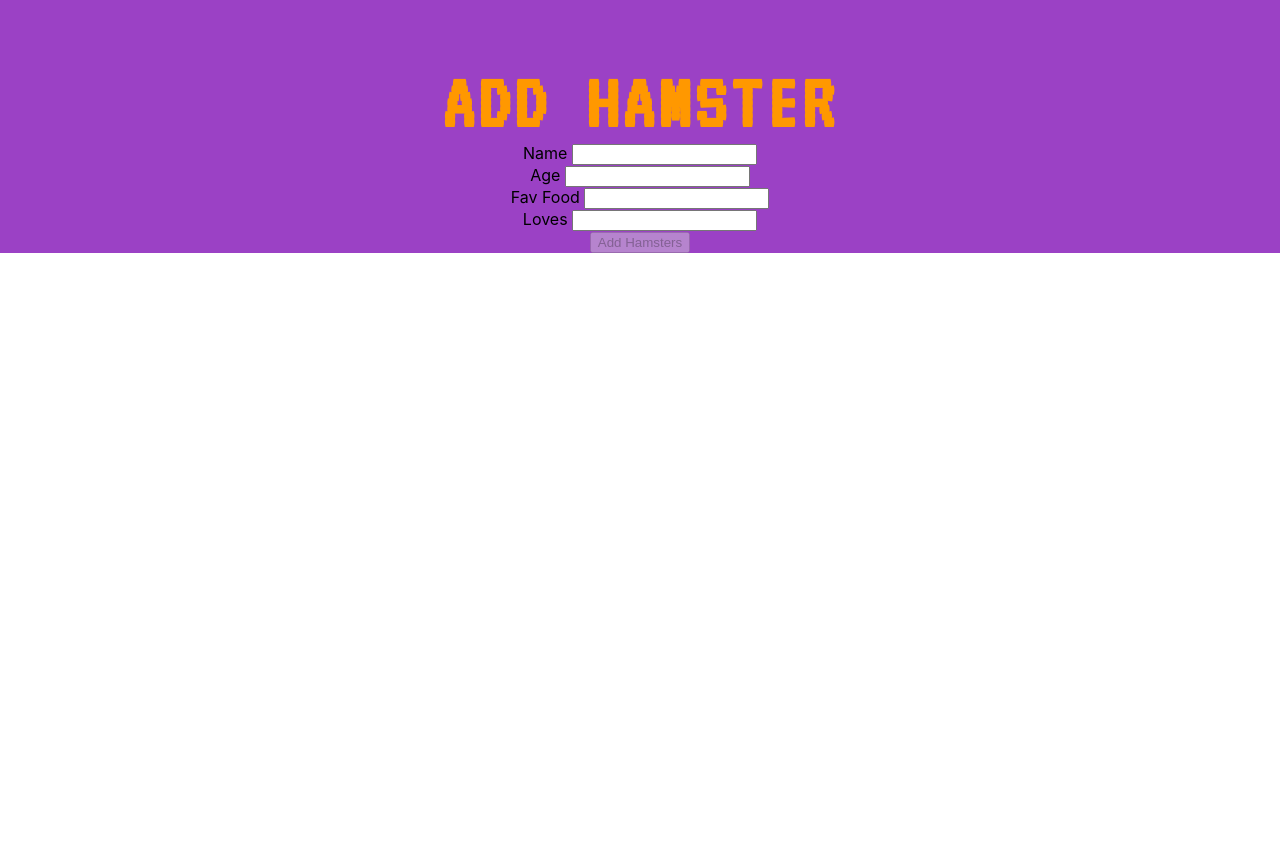
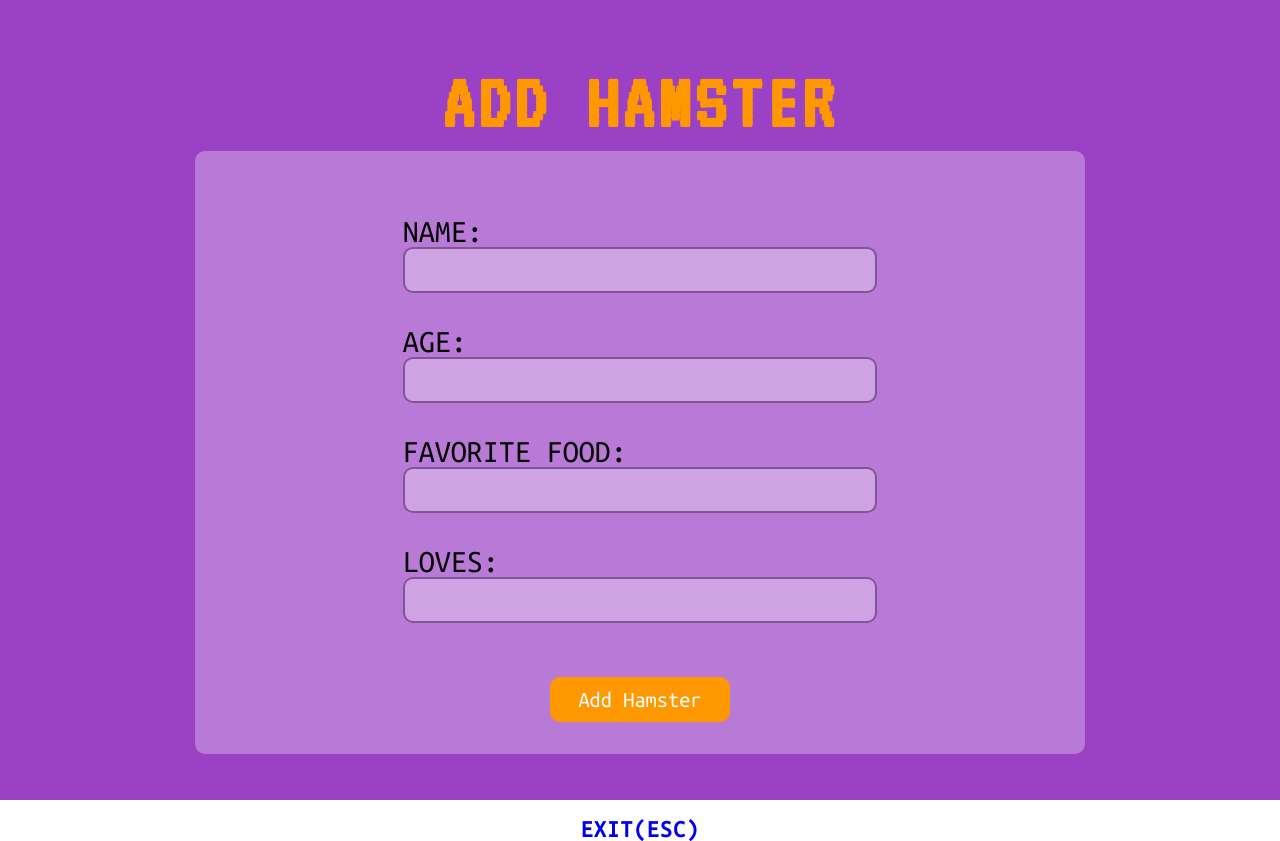
Before and after one commit to thisisamondi/hamsterwars-fullstack, a React (Create React App) app: page /add-hamster in a window 1280 px wide. Before the commit the page ends 800 px from the top, so only its background shows below. Built offline with nearby package versions, Linux system fonts and the light colour scheme.

Commit message:
final CSS to add hamster

```diff
--- a/src/components/AddHamster/AddHamster.css
+++ b/src/components/AddHamster/AddHamster.css
@@ -0,0 +1,65 @@
+.addHamsters {
+	display: flex;
+	flex-direction: column;
+	height: 100vh;
+	text-align: left;
+	align-items: center;
+}
+
+.addHamsters .form {
+	display: flex;
+	flex-direction: column;
+	width: 890px;
+	margin-top: 1vh;
+	font-family: 'Ubuntu Mono', monospace;
+	font-size: 2em;
+	background: rgba(255, 255, 255, 0.3);
+	border-radius: 10px;
+	align-items: center;
+	padding-top: 2em;
+	padding-bottom: 1em;
+
+}
+
+.addHamsters input {
+	height: 3em;
+	width: 35em;
+	border: solid 2px;
+	border-radius: 10px;
+	background-color: #FFFFFF;
+	opacity: 30%;
+
+}
+
+.formInput {
+	margin-bottom: 1em;
+}
+
+.addHamsters .message {
+	font-family: 'Ubuntu Mono', monospace;
+	color: rgb(255, 255, 255);
+	font-size: 0.5em;
+
+}
+
+/* .form div {
+	margin-left: 3em;
+} */
+
+.addHamsters button {
+	width: 8em;
+	height: 2em;
+	background: #FF9800;
+	border-radius: 10px;
+	border-style: none;
+	font-family: 'Ubuntu Mono', monospace;
+	font-size: 0.7em;
+	color: white;
+	margin-top: 1em;
+}
+
+.addHamsters button:hover {
+	color: #9A41C5;
+	cursor: pointer;
+
+}
--- a/src/components/AddHamster/AddHamster.tsx
+++ b/src/components/AddHamster/AddHamster.tsx
@@ -1,6 +1,9 @@
 import './AddHamster.css'
 import React, { useEffect, useState } from 'react';
 import { Redirect } from 'react-router';
+import { getAllJSDocTagsOfKind } from 'typescript';
+import { BrowserRouter as Router, Switch, Route, Link} from "react-router-dom";
+
 
 const AddHamster = () => {
 	const [name, setName] = useState('')
@@ -15,8 +18,6 @@ const AddHamster = () => {
 	const [loves, setLoves] = useState('')
 	const [lovesTouched, setLovesTouched] = useState(false)
 
-	// Variabler för validering (kontrollera rimligheten i värden)
-	// Ändra bara CSS-klassen om användaren haft en chans att ändra värdet
 
 	//Name input
 	let nameIsValid: boolean = true
@@ -64,7 +65,7 @@ const AddHamster = () => {
     let lovesErrorMessage: string = ''
     if( loves === '' ) {
         lovesIsValid = false
-        lovesErrorMessage = 'PLease type in what you love.'
+        lovesErrorMessage = 'Please type in what you love.'
     }
 	let lovesClass = ''
 	if( lovesTouched ) {
@@ -73,7 +74,6 @@ const AddHamster = () => {
 
 
 	let formIsInvalid = !nameIsValid || !ageIsValid || !favFoodIsValid || !lovesIsValid;
-
 
 
 	async function addHamster( url = '', data = {}) {
@@ -88,21 +88,22 @@ const AddHamster = () => {
 		return response.json(); // parses JSON response into native JavaScript objects
 
 		//redirect till gallery
+
 	}
 
 
 
 
 	return (
-	<div>
+	<div className="addHamsters">
 		<h1>ADD HAMSTER</h1>
 
 		<section>
 
-		<div className="update-form">
+		<div className="form">
 
-			<div>
-				<label> Name </label>
+			<div className="formInput">
+				<label> NAME: </label><br />
 				<input
 				type="text"
 				onBlur={() => setNameTouched(true)}
@@ -113,8 +114,8 @@ const AddHamster = () => {
 				{nameTouched ? <div className="message"> {nameErrorMessage} </div> : null}
 			</div>
 
-			<div>
-				<label> Age </label>
+			<div className="formInput">
+				<label> AGE: </label><br />
 				<input
 				type="text"
 				onBlur={() => setAgeTouched(true)}
@@ -125,8 +126,8 @@ const AddHamster = () => {
 				{ageTouched ? <div className="message"> {ageErrorMessage} </div> : null}
 			</div>
 
-			<div>
-				<label> Fav Food </label>
+			<div className="formInput">
+				<label> FAVORITE FOOD: </label><br />
 				<input
 				type="text"
 				onBlur={() => setFavFoodTouched(true)}
@@ -137,8 +138,8 @@ const AddHamster = () => {
 				{favFoodTouched ? <div className="message"> {favFoodErrorMessage} </div> : null}
 			</div>
 
-			<div>
-				<label> Loves </label>
+			<div className="formInput">
+				<label> LOVES: </label><br />
 				<input
 				type="text"
 				onBlur={() => setLovesTouched(true)}
@@ -152,14 +153,18 @@ const AddHamster = () => {
 
 
 			<div>
-				<button onClick={() => addHamster('/hamsters', {name, age, favFood, loves} )} disabled={formIsInvalid}> Add Hamsters </button>
+				<button onClick={() => addHamster('/hamsters', {name, age, favFood, loves} )} disabled={formIsInvalid}> Add Hamster </button>
 			</div>
+
 
 		</div>
 
 		</section>
+
+		<Link to="/"><h3 className="exit">EXIT(ESC)</h3></Link>
+
 	</div>
 	)}
 
 
-export default AddHamster
+export default AddHamster;
--- a/src/components/Battle/Battle.tsx
+++ b/src/components/Battle/Battle.tsx
@@ -1,13 +1,15 @@
 import './Battle.css'
+import { Hamster } from '../../types/Hamster'
 import { BrowserRouter as Router, Switch, Route, Link} from "react-router-dom";
+import { useEffect, useState } from 'react'
+
 
 const Battle = () => {
 
 	return (
 		<div className="Battle">
 
-				<h1>BATTLE</h1>
-
+			<h1>BATTLE</h1>
 
 			<div className="battleBoxes">
 				<section className="image Left">
--- a/src/components/Gallery/Gallery.css
+++ b/src/components/Gallery/Gallery.css
@@ -4,6 +4,7 @@
 	display: flex;
 	flex-direction: column;
 	justify-content: center;
+	margin: 0em 15em
 }
 
 .maintxt {
@@ -18,7 +19,8 @@
 .container {
 	display: grid;
 	grid-template-columns: 1fr 1fr 1fr 1fr;
-	gap: 20px;
+	overflow: auto;
+	height: 100vh;
 }
 
 .image {
@@ -64,3 +66,30 @@
 	border: .125rem solid rgb(119, 56, 56);
 	border-radius: .9rem;
 }
+
+.removeHamster:hover {
+	cursor: pointer;
+}
+
+
+.addHamster {
+	width: 244px;
+	height: 3em;
+	background: #FF9800;
+	border-radius: 10px;
+	border-style: none;
+	font-family: 'Ubuntu Mono', monospace;
+	font-size: 1em;
+	color: white;
+
+}
+
+.gallery h1 {
+	padding-top: 0;
+}
+
+.gallery p {
+	font-family: 'Ubuntu Mono', monospace;
+	font-size: 1.5em;
+
+}
--- a/src/components/Gallery/Gallery.tsx
+++ b/src/components/Gallery/Gallery.tsx
@@ -35,7 +35,11 @@ const Gallery = () => {
 	return (
 		<div className="gallery">
 			<h1>GALLERY</h1>
-			<Link to="/add-hamster"> <button>Add Hamster</button> </Link>
+			<p>
+			1. Hover over image to see more info about a hamster<br />
+			2. Press the "X" to remove specific hamster from gallery</p>
+
+			<Link to="/add-hamster"> <button className="addHamster">+ Click here to add new hamster</button> </Link>
 			<section className ="container">
 				{hamsters? hamsters.map(hamster => (
 						<div key={hamster.id} >
```
